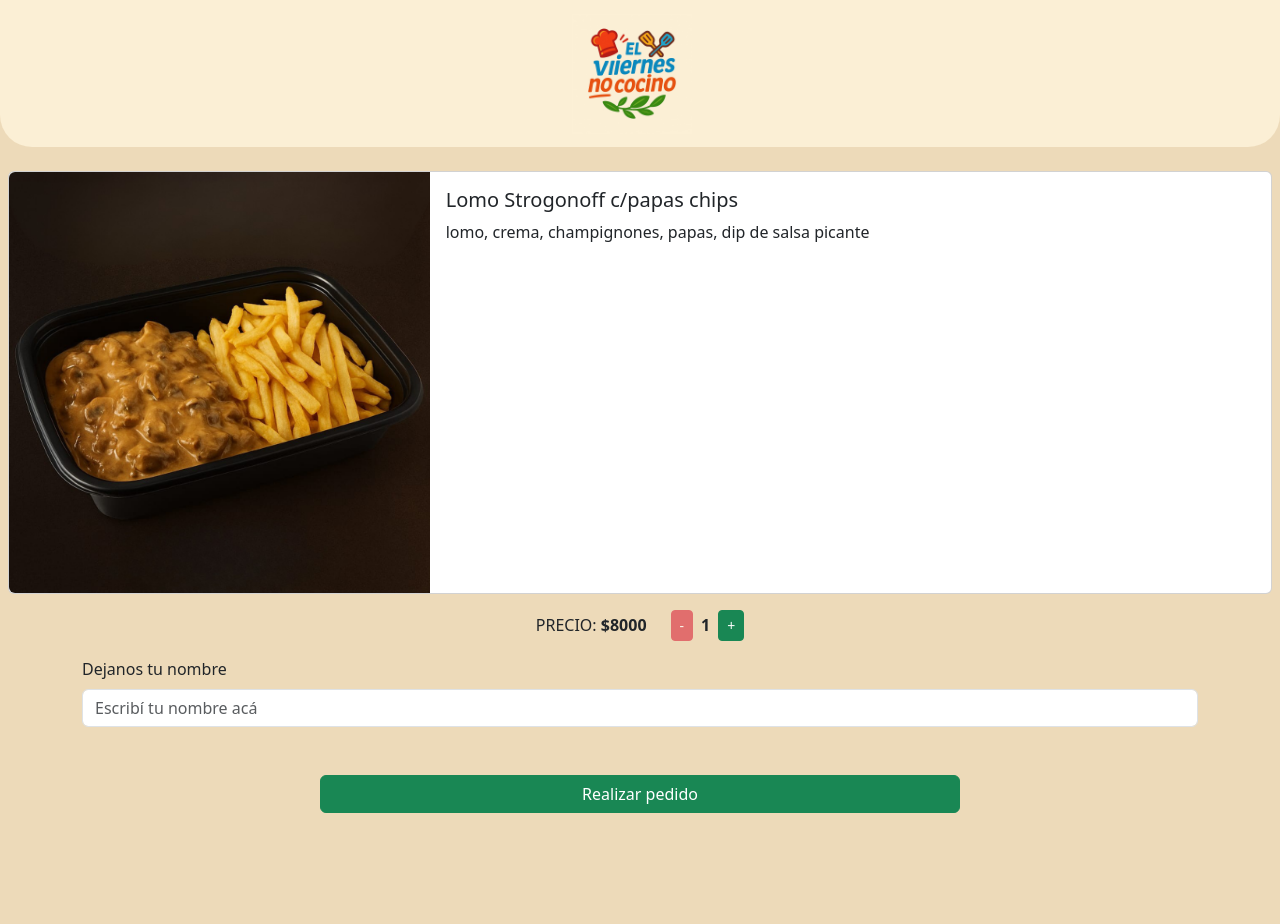
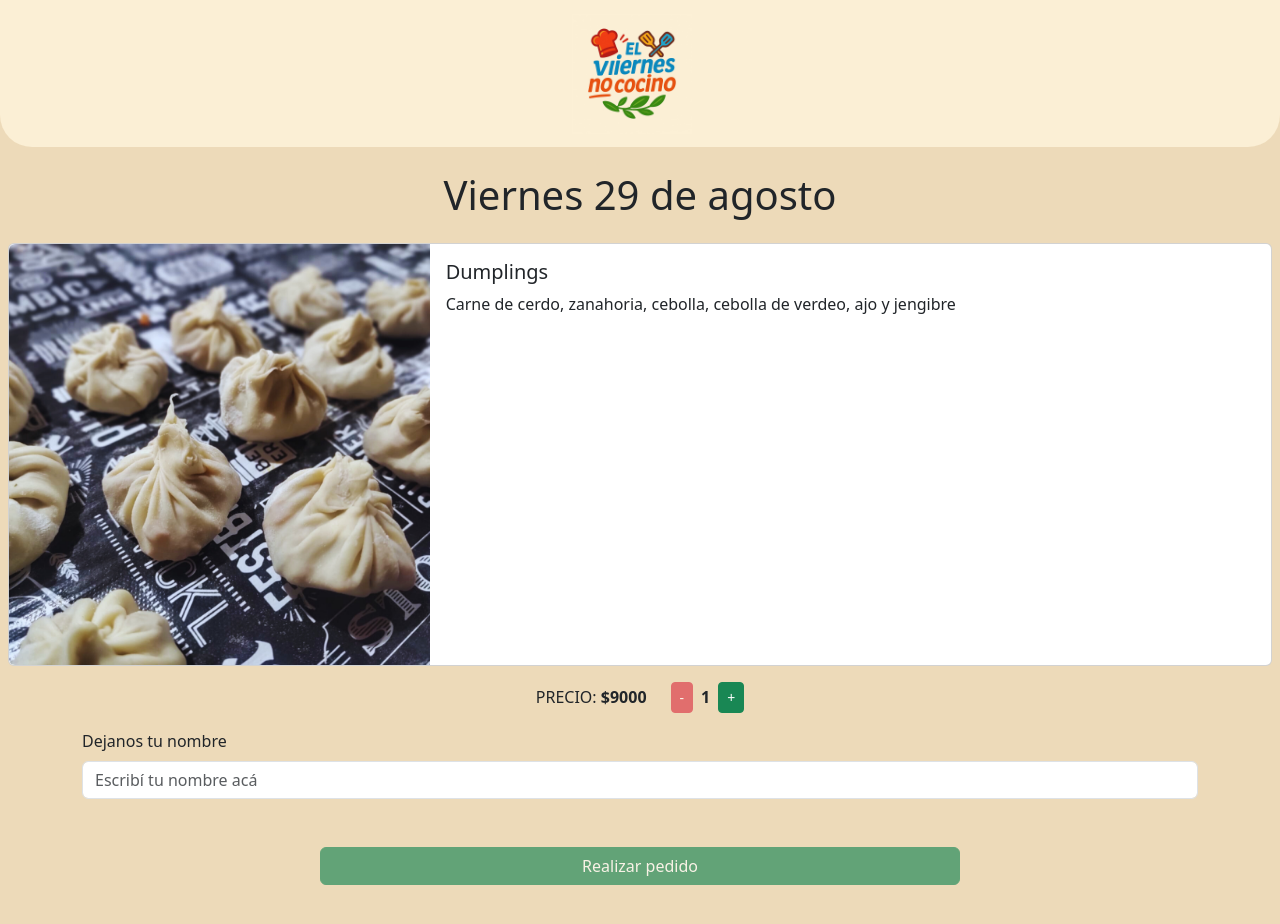
Before and after one commit to ferpanz/viernes_no_cocino, a React (Vite) app: page /pedido in a window 1280 px wide. Shown: the top 924 px of the page. Before the commit the page ends 893 px from the top, so only its background shows below. Built offline with nearby package versions, Linux system fonts and the light colour scheme.

Commit message:
menu listo commit

```diff
--- a/src/components/BtnConfirmar.jsx
+++ b/src/components/BtnConfirmar.jsx
@@ -3,14 +3,24 @@ import React from 'react'
 const BtnConfirmar = ({ cantidad, precioTotal, nombre, plato }) => {
   const handleClick = () => {
     const mensaje = `Hola! Mi nombre es *${nombre}*.
-Quiero pedir *${cantidad} ${plato.nombre}* (${plato.descripcion}) por *$${precioTotal}*.`
-    const url = `https://wa.me/5493571458866?text=${encodeURIComponent(mensaje)}`
+
+Quiero pedir *${cantidad} ${plato.nombre}* (${plato.descripcion}) por *$${precioTotal}*.
+
+*Podés retirar tu pedido el viernes 29 de agosto en Presidente Perón 440, de 21 a 22:30hs.*
+
+¡¡GRACIAS!!`
+    const url = `https://wa.me/5493571549039?text=${encodeURIComponent(mensaje)}`
     window.open(url, '_blank')
   }
 
   return (
     <div className="d-grid gap-2 col-6 mx-auto mt-5">
-      <button className="btn btn-success" type="button" onClick={handleClick}>
+      <button
+        className="btn btn-success"
+        type="button"
+        onClick={handleClick}
+        disabled={!nombre.trim()} // Se desactiva si el nombre está vacío
+      >
         Realizar pedido
       </button>
     </div>
--- a/src/data/menu.json
+++ b/src/data/menu.json
@@ -1,9 +1,8 @@
 [
   {
     "id": 1,
-    "nombre": "Lomo Strogonoff c/papas chips",
-    "descripcion": "lomo, crema, champignones, papas, dip de salsa picante",
-
-    "precio": 8000
+    "nombre": "Dumplings",
+    "descripcion": "Carne de cerdo, zanahoria, cebolla, cebolla de verdeo, ajo y jengibre",
+    "precio": 9000
   }
 ]
--- a/src/pages/Inicial.jsx
+++ b/src/pages/Inicial.jsx
@@ -1,23 +1,28 @@
 import React from 'react'
 import { Link } from 'react-router-dom'
 import menuData from '../data/menu.json'
-import imagenLomo from '../assets/Lomo.png'
+import imagenMenu from '../assets/menu.png'
 import '../style.css'
 
 const plato = menuData[0]
 
 const Inicial = () => {
   return (
+    <>
+    <div className="container">
+      <h1 className="text-center my-4">Viernes 29 de agosto</h1>
+    </div>
     <div className="card mx-auto mt-2" style={{ width: '18rem' }}>
-      <img src={imagenLomo} className="card-img-top" alt={plato.nombre} />
+      <img src={imagenMenu} className="card-img-top" alt={plato.nombre} />
       <div className="card-body">
         <h5 className="card-title">{plato.nombre}</h5>
         <p className="card-text">{plato.descripcion}</p>
         <div className="text-end">
-          <Link to="/pedido" className="btn btn-success">Pedir</Link>
+          <Link to="/pedido" className="btn btn-success">¡Quiero!</Link>
         </div>
       </div>
     </div>
+    </>
   )
 }
 
--- a/src/pages/Pedido.jsx
+++ b/src/pages/Pedido.jsx
@@ -1,6 +1,6 @@
 import React, { useState } from 'react'
 import menuData from '../data/menu.json'
-import imagenLomo from '../assets/Lomo.png'
+import imagenMenu from '../assets/menu.png'
 import BtnCantidad from '../components/BtnCantidad'
 import Formulario from '../components/Formulario'
 import BtnConfirmar from '../components/BtnConfirmar'
@@ -14,10 +14,13 @@ const Pedido = () => {
 
   return (
     <>
+      <div className="container">
+          <h1 className="text-center my-4">Viernes 29 de agosto</h1>
+      </div>
       <div className="card m-2 mt-4">
         <div className="row g-0">
           <div className="col-4 my-auto">
-            <img src={imagenLomo} className="img-fluid rounded-start" alt={plato.nombre} />
+            <img src={imagenMenu} className="img-fluid rounded-start" alt={plato.nombre} />
           </div>
           <div className="col-8">
             <div className="card-body">
```
Also changed, not shown: src/assets/Lomo.png (deleted), src/assets/menu.png (added).
